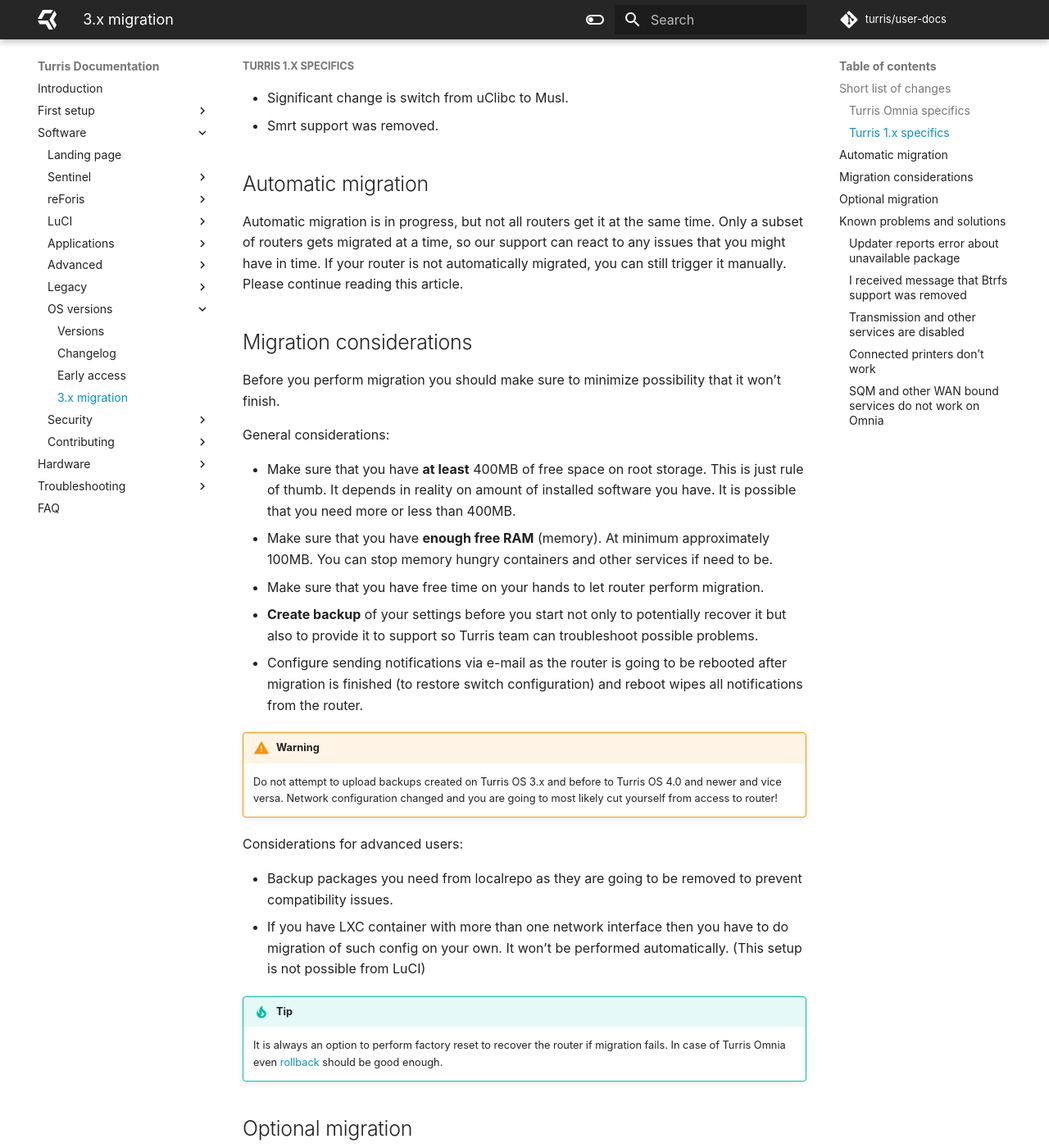
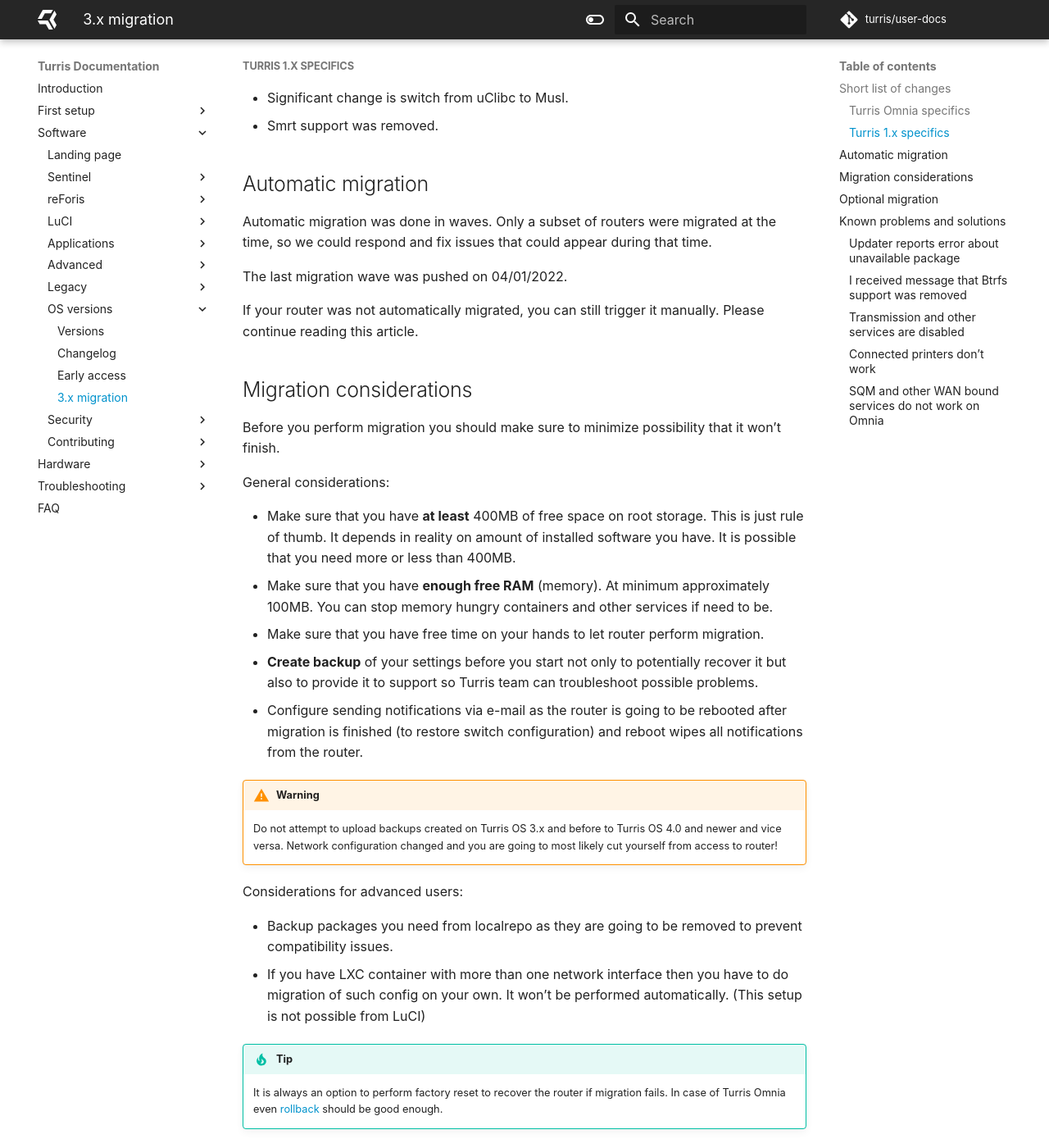
Before and after one commit to turris-cz/user-docs, an MkDocs documentation site: the page built from docs/geek/tos3-migration.md, in a window 1280 px wide and 1400 px high, scrolled down 1429 px. Shown: the whole window at 82% size. Built offline with MkDocs 1.6.1 and Material for MkDocs 9.7.7, drawn with Linux system fonts in a browser that asks for light colours; some of the changed text lies outside the part shown.

Commit message:
tos3-migration: automatic migration is finished

```diff
--- a/docs/geek/tos3-migration.md
+++ b/docs/geek/tos3-migration.md
@@ -59,11 +59,13 @@
 
 
 ## Automatic migration
-Automatic migration is in progress, but not all routers get it at the same time.
-Only a subset of routers gets migrated at a time, so our support can react to any
-issues that you might have in time. If your router is not automatically migrated,
+Automatic migration was done in waves. Only a subset of routers were migrated at the time,
+so we could respond and fix issues that could appear during that time.
+
+The last migration wave was pushed on 04/01/2022.
+
+If your router was not automatically migrated,
 you can still trigger it manually. Please continue reading this article.
-
 
 ## Migration considerations
 Before you perform migration you should make sure to minimize possibility that it
@@ -103,7 +105,6 @@
     [rollback](../hw/omnia/rescue-modes.md) should be good enough.
 
 ## Optional migration
-Migration is not yet executed automatically but it can be triggered manually.
 
 !!! warning
     Do not attept to migrate Turris 1.x unless you are running on [Btrfs with SD
```
